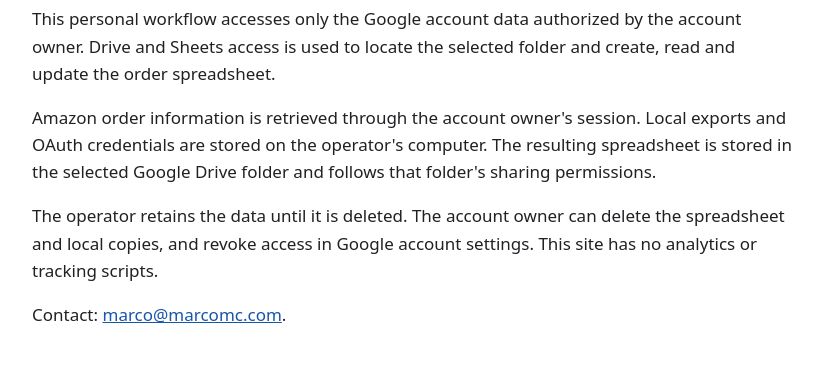
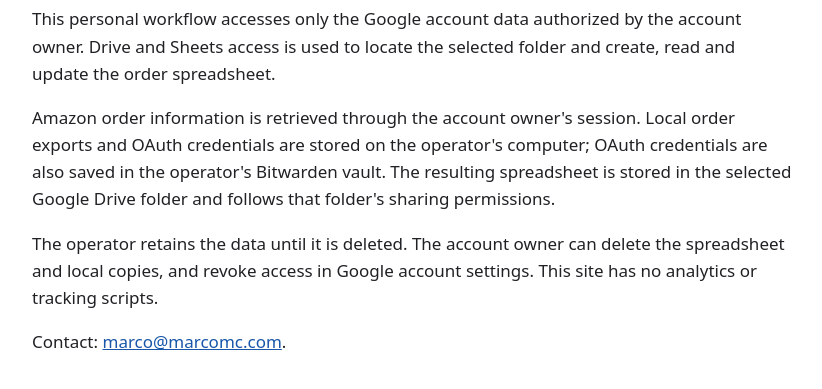
Before and after one commit to marcomc/amazon-orders-exporter, a plain HTML site: page docs/privacy.html in a window 1280 px wide. Shown: the part 179-568 px from the top of the page, without its empty margins (228-1050 px from the left). Drawn offline with Linux system fonts and the light colour scheme.

Commit message:
Disclose credential vault storage

```diff
--- a/docs/privacy.html
+++ b/docs/privacy.html
@@ -1,2 +1,2 @@
 <!doctype html>
-<html lang="en"><head><meta charset="utf-8"><meta name="viewport" content="width=device-width,initial-scale=1"><title>Privacy — Amazon Orders Exporter</title><style>body{font:17px/1.6 system-ui,sans-serif;max-width:760px;margin:3rem auto;padding:0 1.2rem;color:#202124}a{color:#1756a9}nav{margin-bottom:2rem}</style></head><body><nav><a href="./">Home</a> · <a href="privacy.html">Privacy</a> · <a href="terms.html">Terms</a></nav><main><h1>Privacy and data handling</h1><p>This personal workflow accesses only the Google account data authorized by the account owner. Drive and Sheets access is used to locate the selected folder and create, read and update the order spreadsheet.</p><p>Amazon order information is retrieved through the account owner's session. Local exports and OAuth credentials are stored on the operator's computer. The resulting spreadsheet is stored in the selected Google Drive folder and follows that folder's sharing permissions.</p><p>The operator retains the data until it is deleted. The account owner can delete the spreadsheet and local copies, and revoke access in Google account settings. This site has no analytics or tracking scripts.</p><p>Contact: <a href="mailto:marco@marcomc.com">marco@marcomc.com</a>.</p></main></body></html>
+<html lang="en"><head><meta charset="utf-8"><meta name="viewport" content="width=device-width,initial-scale=1"><title>Privacy — Amazon Orders Exporter</title><style>body{font:17px/1.6 system-ui,sans-serif;max-width:760px;margin:3rem auto;padding:0 1.2rem;color:#202124}a{color:#1756a9}nav{margin-bottom:2rem}</style></head><body><nav><a href="./">Home</a> · <a href="privacy.html">Privacy</a> · <a href="terms.html">Terms</a></nav><main><h1>Privacy and data handling</h1><p>This personal workflow accesses only the Google account data authorized by the account owner. Drive and Sheets access is used to locate the selected folder and create, read and update the order spreadsheet.</p><p>Amazon order information is retrieved through the account owner's session. Local order exports and OAuth credentials are stored on the operator's computer; OAuth credentials are also saved in the operator's Bitwarden vault. The resulting spreadsheet is stored in the selected Google Drive folder and follows that folder's sharing permissions.</p><p>The operator retains the data until it is deleted. The account owner can delete the spreadsheet and local copies, and revoke access in Google account settings. This site has no analytics or tracking scripts.</p><p>Contact: <a href="mailto:marco@marcomc.com">marco@marcomc.com</a>.</p></main></body></html>
```
